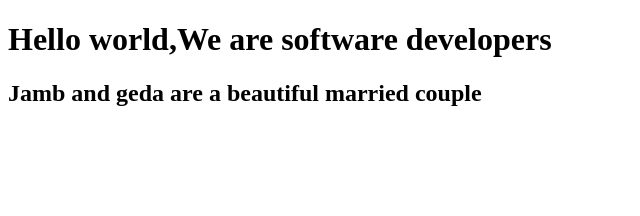
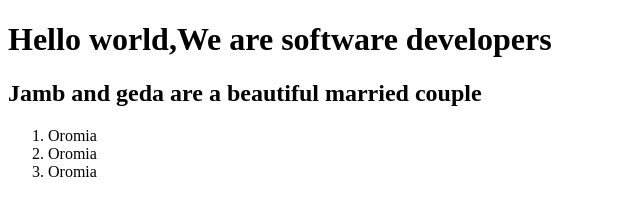
Before and after one commit to WorkuUrga/fresh, a plain HTML site: page index.html in a window 1280 px wide. Shown: the whole page, without its empty margins (0-640 px from the left). Drawn offline with Linux system fonts and the light colour scheme.

Commit message:
third commit

```diff
--- a/index.html
+++ b/index.html
@@ -5,11 +5,15 @@
     <title>Fork Me! FCC: Test Suite Template</title>
     <link rel="stylesheet" href="css/style.css" />
   </head>
-
   <body>
     <script src="https://cdn.freecodecamp.org/testable-projects-fcc/v1/bundle.js"></script>
     <h1>Hello world,We are software developers</h1>
-    <h2> Jamb and geda are a beautiful married couple</h2>
+    <h2>Jamb and geda are a beautiful married couple</h2>
+    <ol>
+      <li>Oromia</li>
+      <li>Oromia</li>
+      <li>Oromia</li>
+    </ol>
     <script src="js/index.js"></script>
   </body>
 </html>
```
